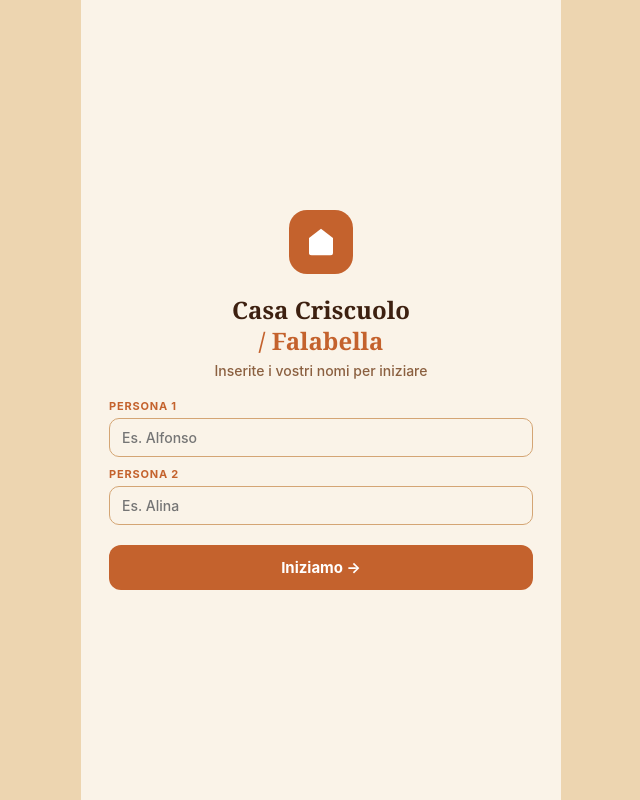
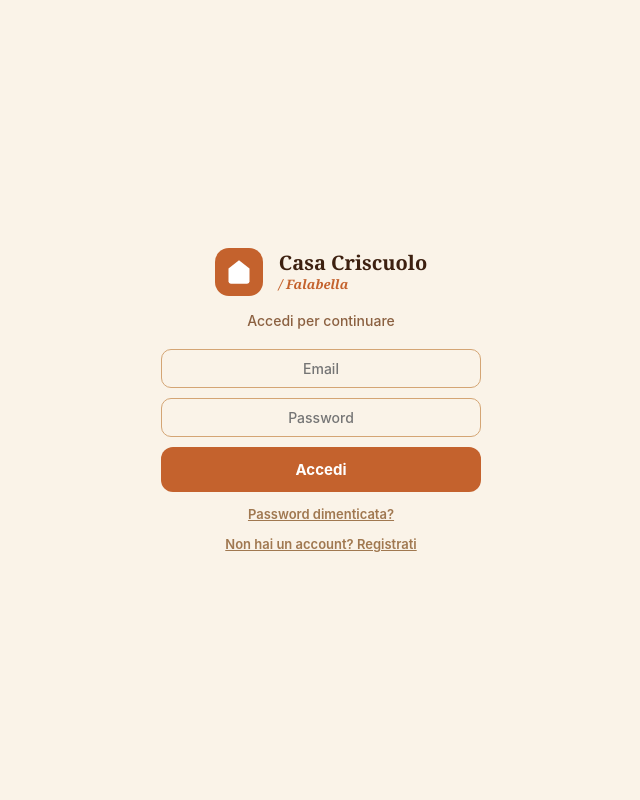
Before and after one commit to Alfonso2671992/casa-criscuolo, a SvelteKit app: page / in a window 1280 px wide. Shown: the whole page, without its empty margins (319-959 px from the left). Built offline with nearby package versions, Linux system fonts and the light colour scheme; no server answers.

Commit message:
chore: remove onboarding screen, go directly to login

```diff
--- a/src/lib/components/Onboarding.svelte
+++ /dev/null
@@ -1,58 +0,0 @@
-<script lang="ts">
-  let n1 = $state('');
-  let n2 = $state('');
-
-  let { onComplete }: { onComplete: (n1: string, n2: string) => void } = $props();
-
-  function submit() {
-    onComplete(n1.trim() || 'Alfonso', n2.trim() || 'Alina');
-  }
-</script>
-
-<div class="onboarding">
-  <div class="icon-wrap">
-    <svg width="32" height="32" viewBox="0 0 24 24" fill="white"><path d="M3 9l9-7 9 7v11a2 2 0 01-2 2H5a2 2 0 01-2-2z"/></svg>
-  </div>
-  <div>
-    <div class="title">Casa Criscuolo<br /><span class="accent">/ Falabella</span></div>
-    <div class="subtitle">Inserite i vostri nomi per iniziare</div>
-  </div>
-  <div class="inputs">
-    <div>
-      <div class="field-label">Persona 1</div>
-      <input class="inp" placeholder="Es. Alfonso" bind:value={n1} />
-    </div>
-    <div>
-      <div class="field-label">Persona 2</div>
-      <input class="inp" placeholder="Es. Alina" bind:value={n2} />
-    </div>
-  </div>
-  <button class="btn-primary" onclick={submit}>Iniziamo →</button>
-</div>
-
-<style>
-  .onboarding {
-    flex: 1; display: flex; flex-direction: column; align-items: center;
-    justify-content: center; gap: 20px; padding: 40px 28px;
-    background: #FAF3E8;
-  }
-  .icon-wrap {
-    width: 64px; height: 64px; border-radius: 18px;
-    background: #C4622D; display: flex; align-items: center; justify-content: center;
-  }
-  .title { font-size: 24px; font-weight: 700; color: #3D2010; font-family: Georgia, serif; text-align: center; line-height: 1.3; }
-  .accent { color: #C4622D; }
-  .subtitle { font-size: 14px; color: #8B6040; font-weight: 500; text-align: center; margin-top: 6px; }
-  .inputs { width: 100%; display: flex; flex-direction: column; gap: 10px; }
-  .field-label { font-size: 11px; font-weight: 700; color: #C4622D; margin-bottom: 5px; text-transform: uppercase; letter-spacing: .8px; }
-  .inp {
-    all: unset; display: block; width: 100%; padding: 10px 12px; border-radius: 10px;
-    border: 1.5px solid #D4A574; background: #FAF3E8; color: #3D2010;
-    font-size: 14px; font-weight: 500; margin-bottom: 0; box-sizing: border-box;
-  }
-  .btn-primary {
-    all: unset; display: block; width: 100%; padding: 13px; border-radius: 12px;
-    background: #C4622D; color: #FFF; font-size: 15px; font-weight: 700;
-    text-align: center; cursor: pointer; box-sizing: border-box;
-  }
-</style>
--- a/src/routes/+layout.svelte
+++ b/src/routes/+layout.svelte
@@ -3,36 +3,25 @@
   import Header from '$lib/components/Header.svelte';
   import TabBar from '$lib/components/TabBar.svelte';
   import Toast from '$lib/components/Toast.svelte';
-  import Onboarding from '$lib/components/Onboarding.svelte';
   import LoginForm from '$lib/components/LoginForm.svelte';
-  import { names, saveNames, user, showToast } from '$lib/stores';
-  import { logout, onAuth } from '$lib/firebase-client';
+  import { user } from '$lib/stores';
+  import { onAuth } from '$lib/firebase-client';
   import { onMount } from 'svelte';
 
   let { children }: { children: import('svelte').Snippet } = $props();
 
-  let onboarded = $state(false);
   let authed = $state(false);
 
   onMount(() => {
-    onboarded = !!localStorage.getItem('cc_seen');
     return onAuth((u) => {
       user.set(u);
       authed = true;
     });
   });
-
-  function handleOnboarding(n1: string, n2: string) {
-    saveNames({ p1: n1, p2: n2 });
-    try { localStorage.setItem('cc_seen', '1'); } catch {}
-    onboarded = true;
-  }
 </script>
 
 <div class="app">
-  {#if !onboarded}
-    <Onboarding onComplete={handleOnboarding} />
-  {:else if !authed}
+  {#if !authed}
     <!-- caricamento -->
   {:else if !$user}
     <LoginForm />
```
